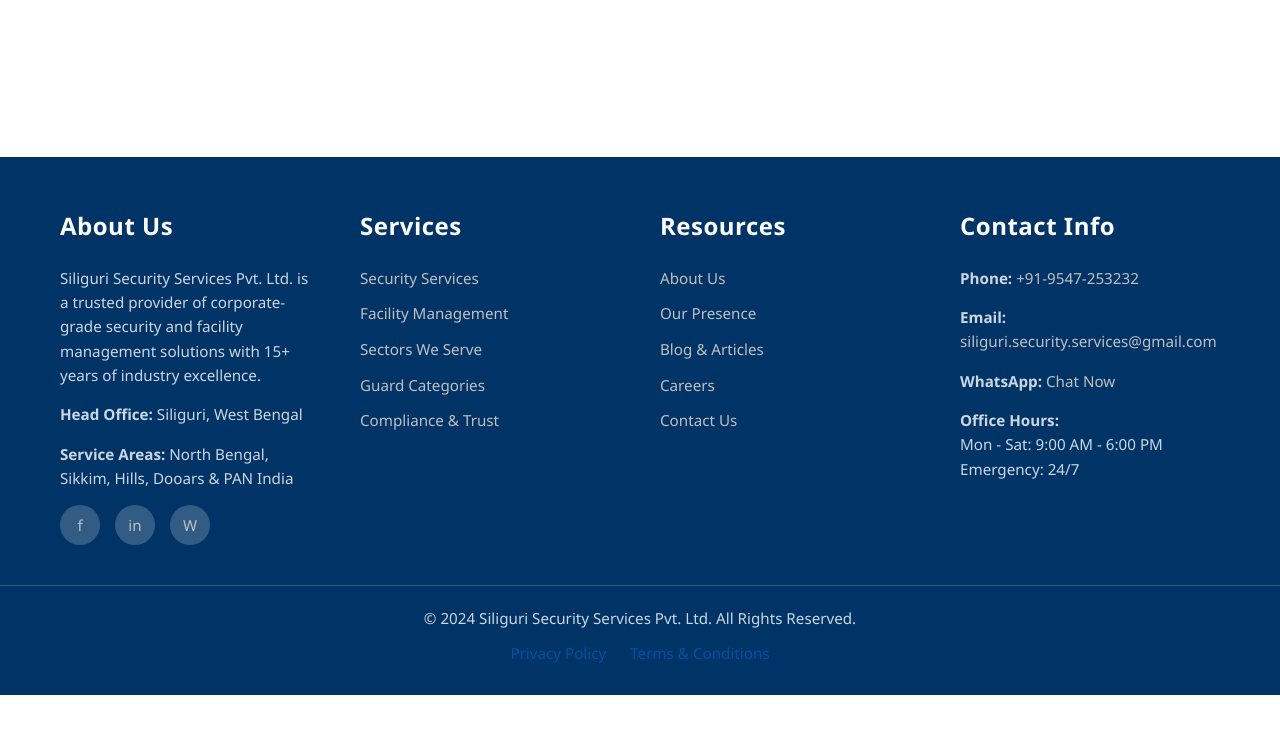
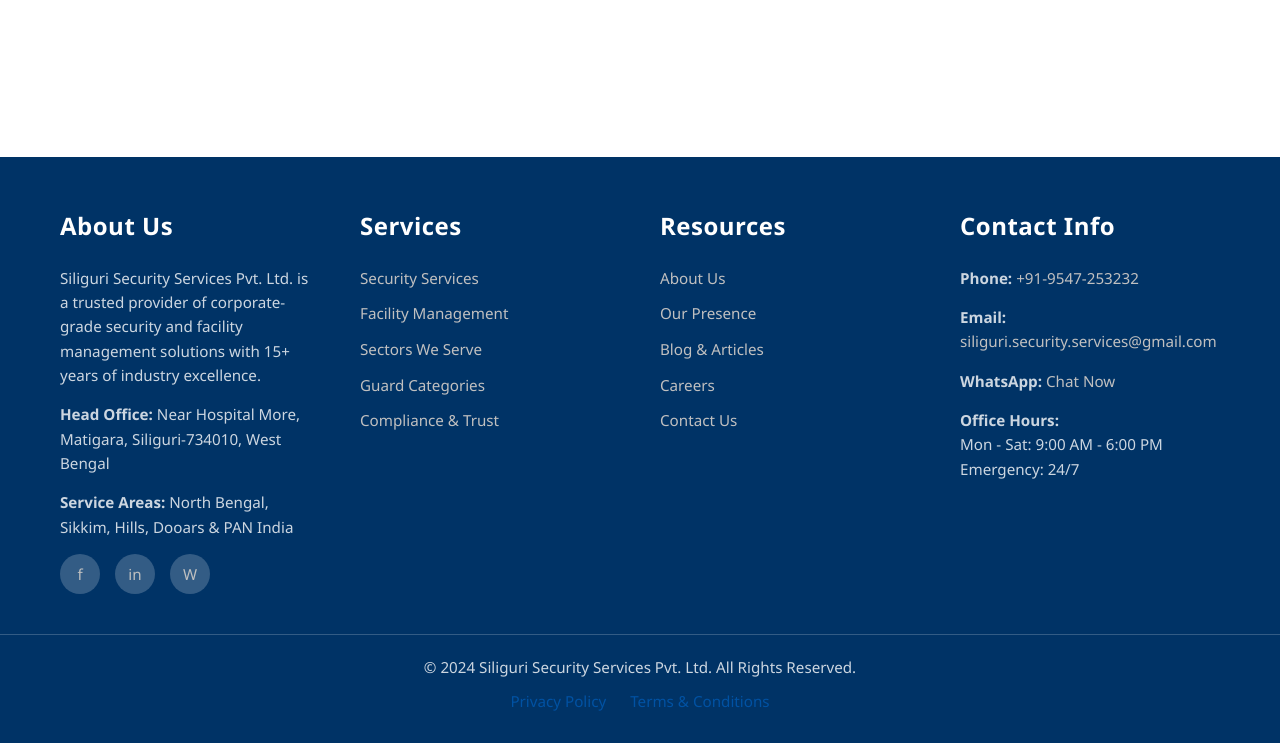
Before and after one commit to yourexpressionx-glitch/sss, a website: page index.html in a window 1280 px wide. Shown: the part 8724-9467 px from the top of the page. Before the commit the page ends 9419 px from the top, so only its background shows below. Drawn offline with Linux system fonts and the light colour scheme.

Commit message:
chore: Update head office footer address with complete location details

```diff
--- a/index.html
+++ b/index.html
@@ -580,7 +580,7 @@
             <div class="footer-section">
                 <h3>About Us</h3>
                 <p>Siliguri Security Services Pvt. Ltd. is a trusted provider of corporate-grade security and facility management solutions with 15+ years of industry excellence.</p>
-                <p><strong>Head Office:</strong> Siliguri, West Bengal</p>
+                <p><strong>Head Office:</strong> Near Hospital More, Matigara, Siliguri-734010, West Bengal</p>
                 <p><strong>Service Areas:</strong> North Bengal, Sikkim, Hills, Dooars & PAN India</p>
                 <div class="social-links">
                     <a href="https://www.facebook.com/siligurisisecurity" class="social-icon" target="_blank" rel="noopener">f</a>
```
Also changed, not shown: pages/about.html (+1 -1 lines), pages/contact.html (+1 -1 lines).
